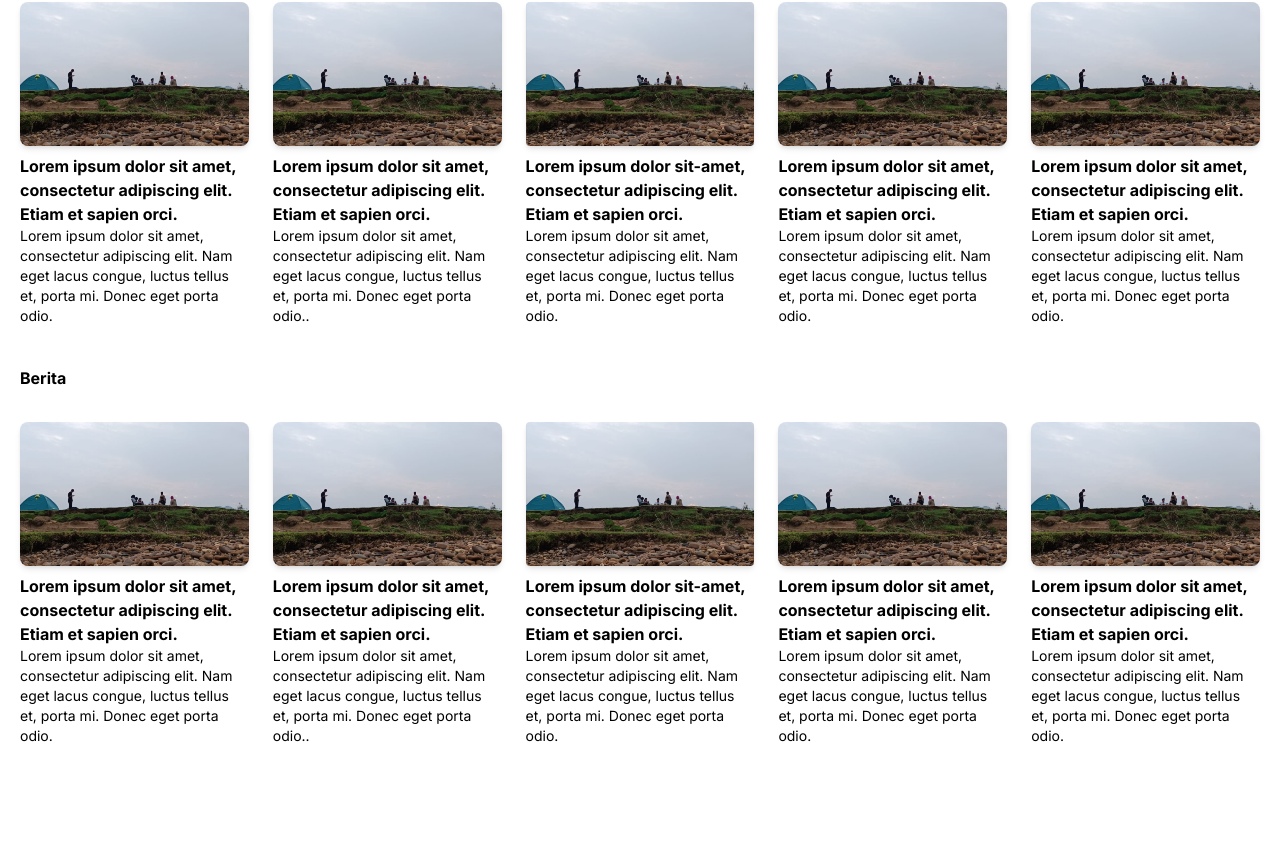
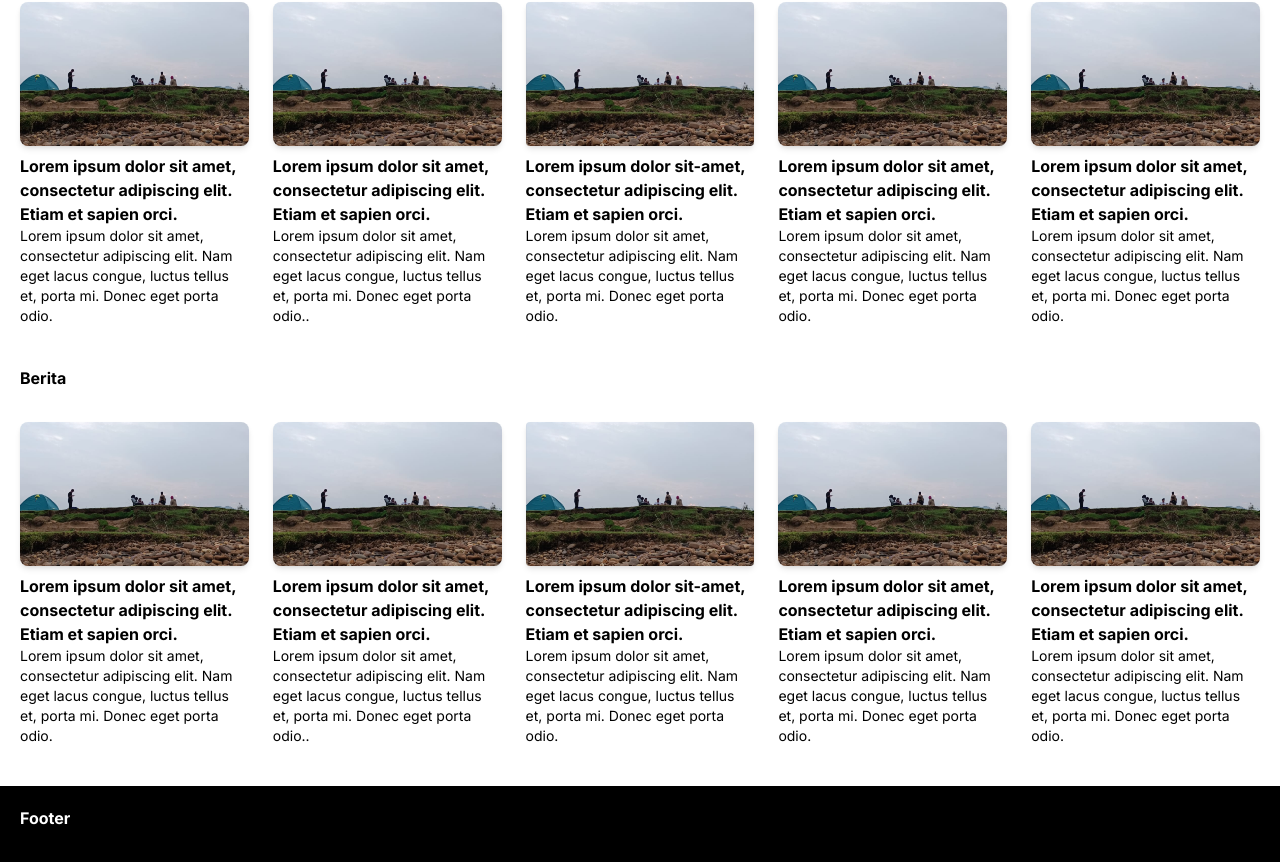
Before and after one commit to adhptrh/rakomlintassubayang, a Next.js app: page / in a window 1280 px wide. Shown: the part 922-1784 px from the top of the page. Before the commit the page ends 1708 px from the top, so only its background shows below. Built offline with nearby package versions, Linux system fonts and the light colour scheme.

Commit message:
add footer

```diff
--- a/src/app/page.tsx
+++ b/src/app/page.tsx
@@ -16,6 +16,13 @@ export default function Home() {
       <NewsList />
       <div className="mb-10"></div>
 
+
+      <div className="w-full bg-black flex justify-center pt-5">
+        <div className="container px-5 flex w-full flex-col text-white">
+          <p className="font-bold mb-8">Footer</p>
+        </div>
+      </div>
+
     </main>
   );
 }
```
